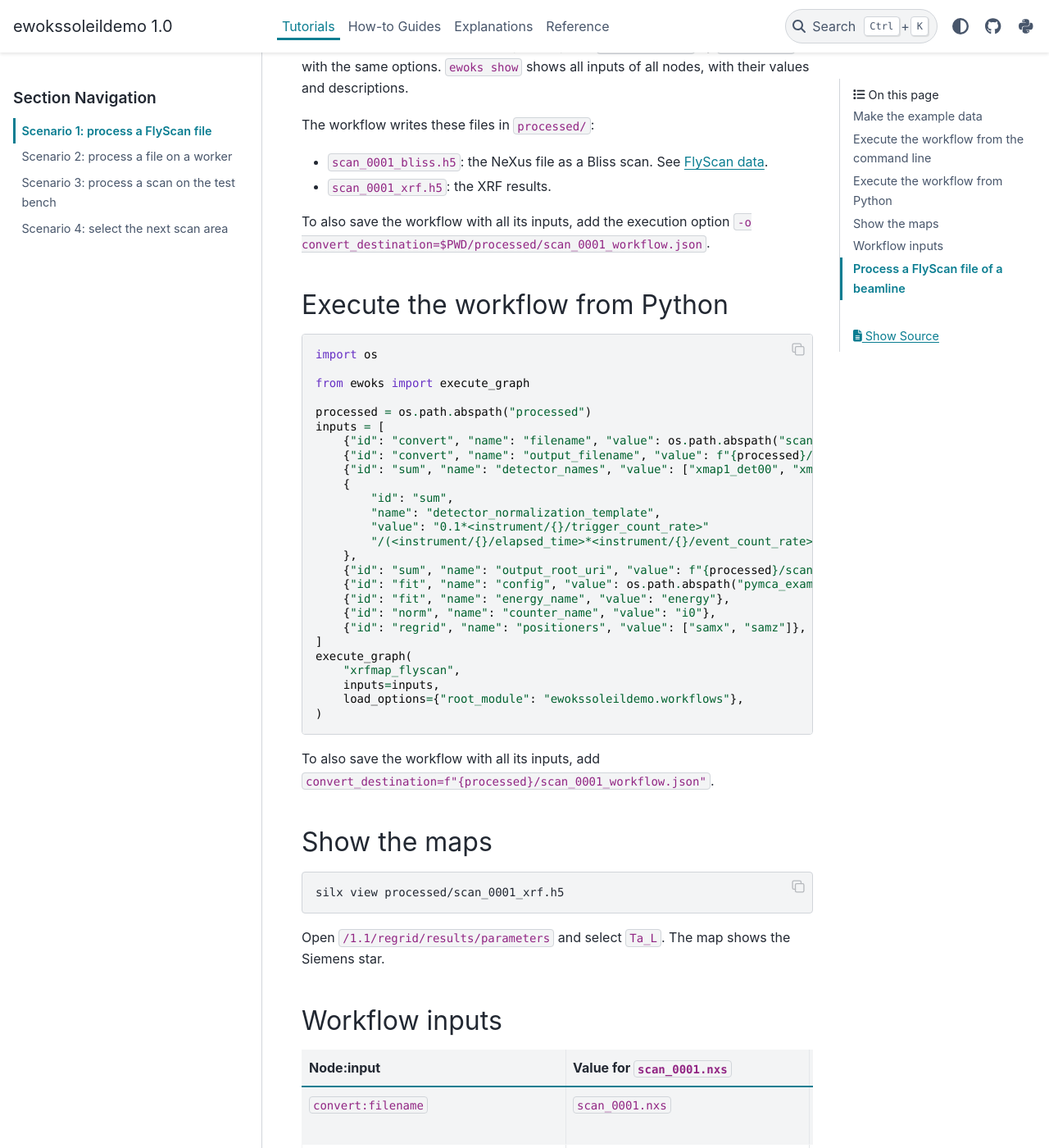
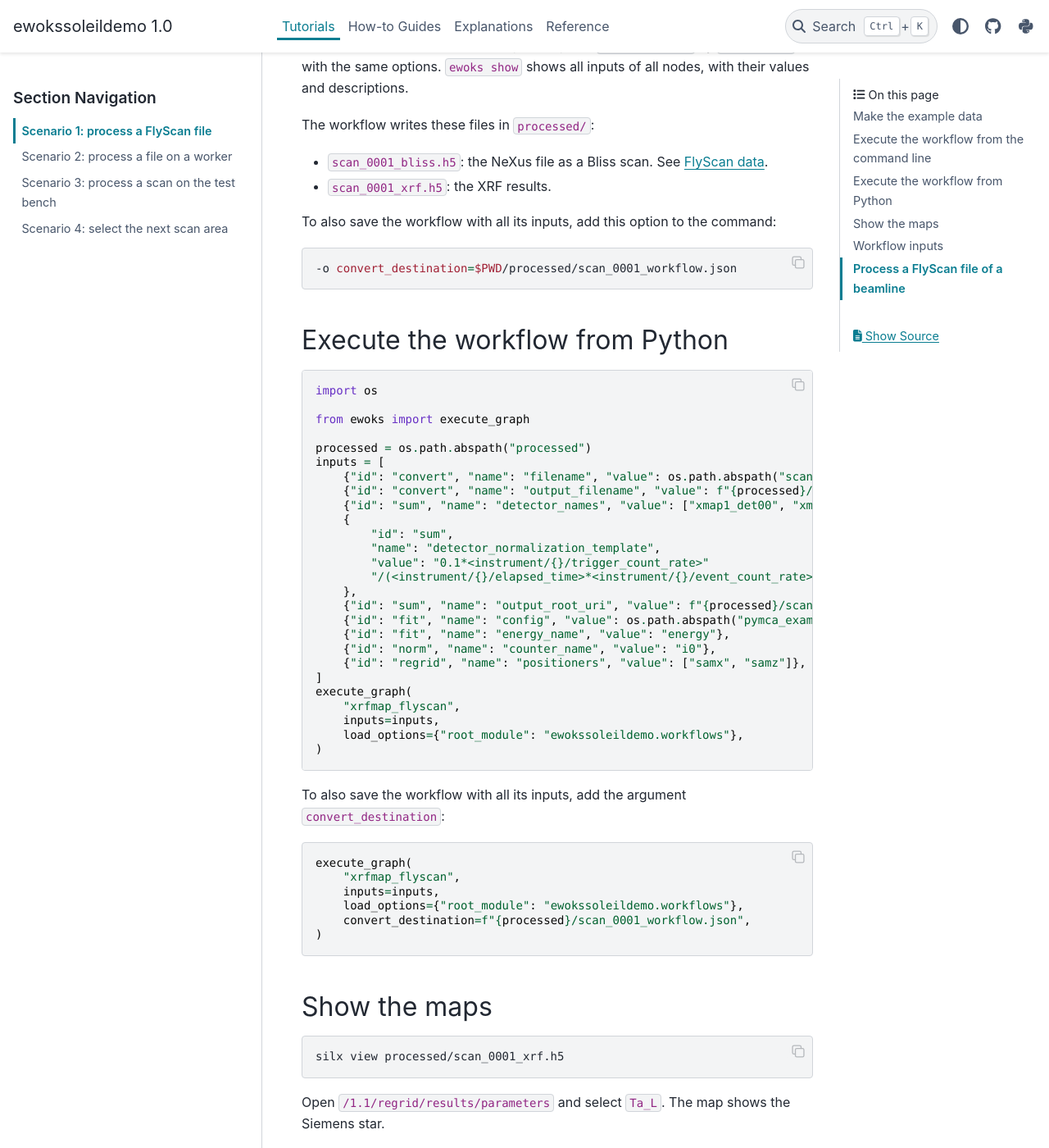
Before and after one commit to ewoks-apps/ewokssoleildemo, a Sphinx documentation site: the page built from doc/tutorials/process_file.rst, in a window 1280 px wide and 1400 px high, scrolled down 1190 px. Shown: the whole window at 82% size. Built offline with Sphinx 7.4.7 and the PyData theme 0.15.4, drawn with Linux system fonts in a browser that asks for light colours.

Commit message:
Docs: show long commands and code in code blocks
Co-Authored-By: Claude Opus 5.5 <noreply@anthropic.com>

```diff
--- a/doc/tutorials/process_file.rst
+++ b/doc/tutorials/process_file.rst
@@ -49,7 +49,11 @@ The workflow writes these files in ``processed/``:
 * ``scan_0001_bliss.h5``: the NeXus file as a Bliss scan. See :doc:`../explanations/flyscan_data`.
 * ``scan_0001_xrf.h5``: the XRF results.
 
-To also save the workflow with all its inputs, add the execution option ``-o convert_destination=$PWD/processed/scan_0001_workflow.json``.
+To also save the workflow with all its inputs, add this option to the command:
+
+.. code-block:: bash
+
+    -o convert_destination=$PWD/processed/scan_0001_workflow.json
 
 Execute the workflow from Python
 --------------------------------
@@ -83,7 +87,16 @@ Execute the workflow from Python
         load_options={"root_module": "ewokssoleildemo.workflows"},
     )
 
-To also save the workflow with all its inputs, add ``convert_destination=f"{processed}/scan_0001_workflow.json"``.
+To also save the workflow with all its inputs, add the argument ``convert_destination``:
+
+.. code-block:: python
+
+    execute_graph(
+        "xrfmap_flyscan",
+        inputs=inputs,
+        load_options={"root_module": "ewokssoleildemo.workflows"},
+        convert_destination=f"{processed}/scan_0001_workflow.json",
+    )
 
 Show the maps
 -------------
```
Also changed, not shown: doc/reference/workflows.rst (+15 -2 lines).
